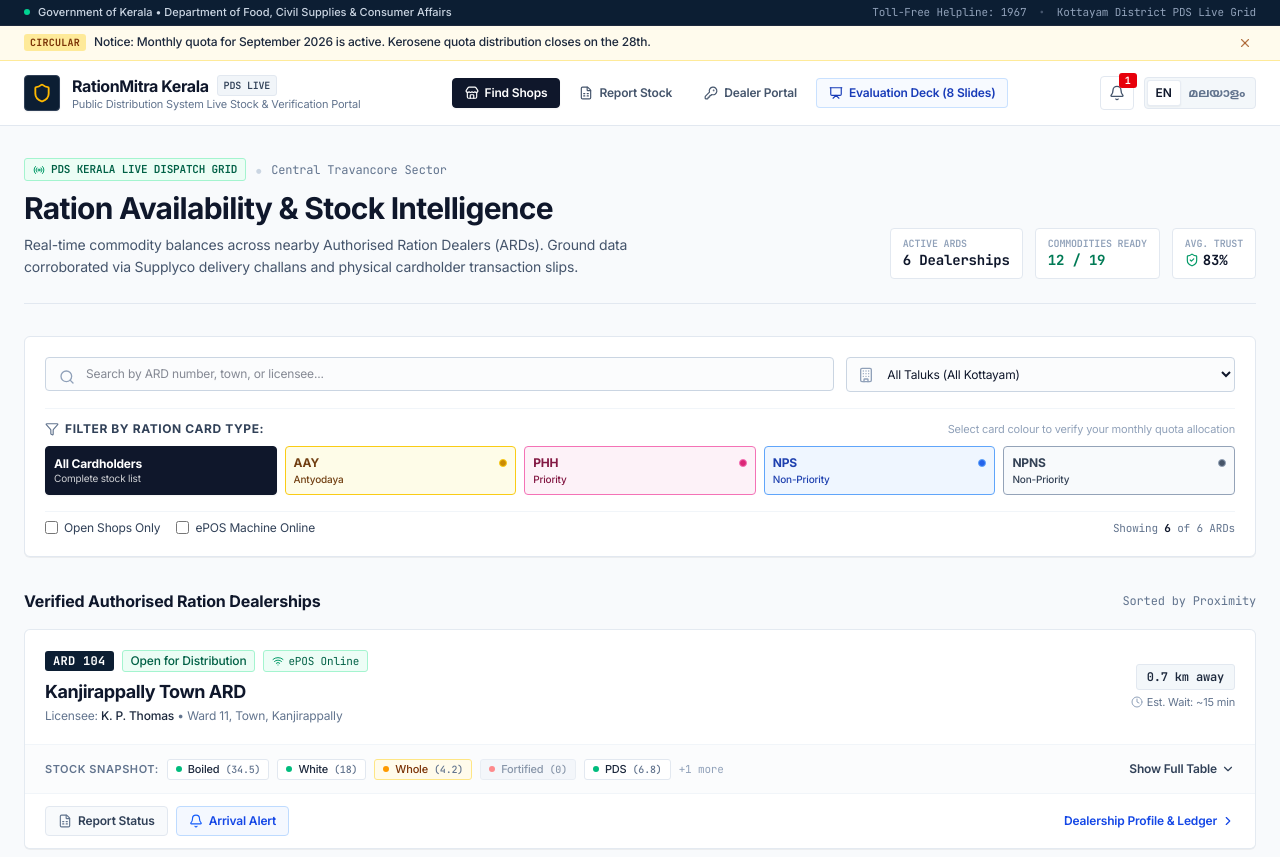
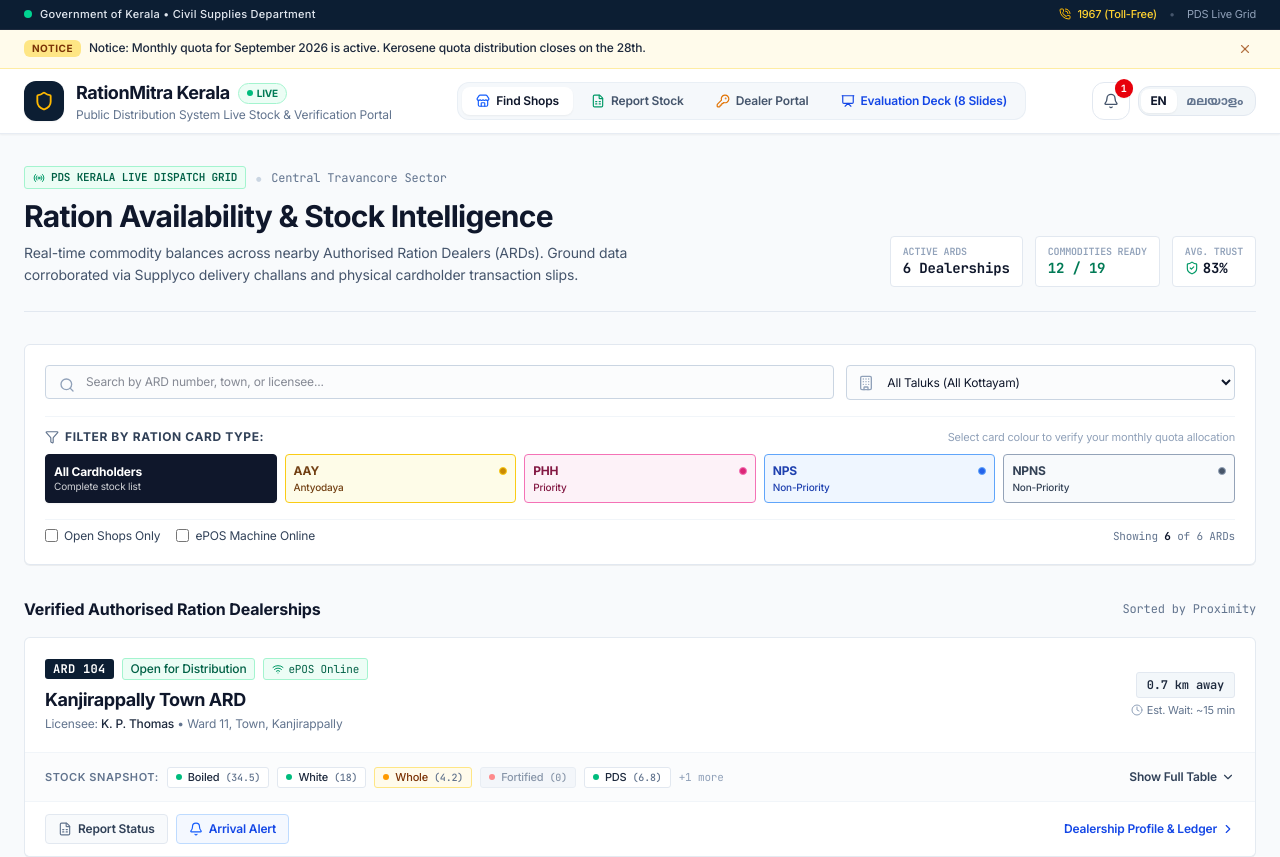
Before and after one commit to joyelshajii/RationMitra, a React (Vite) app: page / in a window 1280 px wide. Shown: the top 857 px of the page. Built offline with nearby package versions, Linux system fonts and the light colour scheme.

Commit message:
refactor(ui): streamline navigation header and trust verification badges

```diff
--- a/src/components/Header.tsx
+++ b/src/components/Header.tsx
@@ -8,8 +8,9 @@
   KeyRound,
   Presentation,
   X,
-  Radio,
+  PhoneCall,
   CheckCircle2,
+  Sparkles,
 } from 'lucide-react';
 import { getTranslation } from '../utils/i18n';
 
@@ -32,48 +33,52 @@
   const isMl = language === 'ml';
 
   return (
-    <header className="border-b border-slate-200 bg-white sticky top-0 z-40 transition-colors">
-      {/* Slim Institutional Civic Banner */}
-      <div className="bg-[#0C1E33] text-slate-200 text-[11px] py-1 px-4 sm:px-6 border-b border-slate-800">
-        <div className="max-w-7xl mx-auto flex flex-col sm:flex-row items-center justify-between gap-1">
-          <div className="flex items-center gap-2">
-            <span className="inline-block w-1.5 h-1.5 bg-emerald-400 rounded-full" />
-            <span className="font-medium tracking-normal text-slate-300">
+    <header className="border-b border-slate-200/80 bg-white/95 backdrop-blur-md sticky top-0 z-40 transition-all shadow-xs">
+      {/* Sleek Institutional Civic Banner */}
+      <div className="bg-[#0C1E33] text-slate-300 text-[11px] py-1.5 px-4 sm:px-6 border-b border-slate-800">
+        <div className="max-w-7xl mx-auto flex items-center justify-between gap-2">
+          <div className="flex items-center gap-2 truncate">
+            <span className="inline-block w-2 h-2 bg-emerald-400 rounded-full animate-pulse shrink-0" />
+            <span className="font-medium tracking-wide text-slate-200 truncate">
               {isMl
-                ? 'കേരള സർക്കാർ • ഭക്ഷ്യ പൊതുവിതരണ ഉപഭോക്തൃകാര്യ വകുപ്പ്'
-                : 'Government of Kerala • Department of Food, Civil Supplies & Consumer Affairs'}
+                ? 'കേരള സർക്കാർ • ഭക്ഷ്യ പൊതുവിതരണ വകുപ്പ്'
+                : 'Government of Kerala • Civil Supplies Department'}
             </span>
           </div>
 
-          <div className="flex items-center gap-3 text-slate-400 text-[11px] font-mono">
-            <span>Toll-Free Helpline: 1967</span>
-            <span className="text-slate-600 hidden md:inline">•</span>
-            <span className="hidden md:inline">Kottayam District PDS Live Grid</span>
+          <div className="flex items-center gap-3 shrink-0 text-slate-300 text-[11px]">
+            <a
+              href="tel:1967"
+              className="inline-flex items-center gap-1.5 text-amber-300 hover:text-amber-200 font-medium transition-colors"
+            >
+              <PhoneCall className="w-3 h-3 text-amber-400" />
+              <span>1967 (Toll-Free)</span>
+            </a>
+            <span className="text-slate-600 hidden sm:inline">•</span>
+            <span className="text-slate-400 hidden sm:inline">PDS Live Grid</span>
           </div>
         </div>
       </div>
 
-      {/* Emergency Administrative Advisory (Dismissible) */}
+      {/* Emergency Advisory Banner (Dismissible, soft styling) */}
       {showNoticeBanner && (
-        <div className="bg-amber-50/90 border-b border-amber-200/80 px-4 sm:px-6 py-1.5 text-xs text-amber-950 flex items-center justify-between">
-          <div className="max-w-7xl mx-auto w-full flex items-center gap-2">
-            <span
-              className="px-1.5 py-0.5 bg-amber-200/80 text-amber-900 font-mono text-[10px] font-bold tracking-wide"
-              style={{ borderRadius: '3px' }}
-            >
-              CIRCULAR
+        <div className="bg-amber-50 border-b border-amber-200/70 px-4 sm:px-6 py-2 text-xs text-amber-950 transition-all">
+          <div className="max-w-7xl mx-auto flex items-center justify-between gap-3">
+            <div className="flex items-center gap-2 truncate">
+              <span className="px-2 py-0.5 bg-amber-200 text-amber-900 font-bold text-[10px] rounded-md tracking-wider shrink-0">
+                NOTICE
               </span>
               <span className="truncate text-slate-800 font-medium">{t('emergencyNotice')}</span>
             </div>
             <button
               type="button"
               onClick={() => setShowNoticeBanner(false)}
-            className="text-amber-800/70 hover:text-amber-950 p-1 hover:bg-amber-100/50 transition-colors ml-2"
-            style={{ borderRadius: '3px' }}
+              className="text-amber-800/70 hover:text-amber-950 p-1 hover:bg-amber-200/50 rounded-md transition-colors shrink-0"
               aria-label="Dismiss notice"
             >
               <X className="w-3.5 h-3.5" />
             </button>
+          </div>
         </div>
       )}
 
@@ -84,85 +89,76 @@
           <button
             type="button"
             onClick={() => setActiveView('HOME')}
-            className="flex items-center gap-3 text-left group transition-opacity hover:opacity-95"
+            className="flex items-center gap-3 text-left group transition-all"
           >
-            <div
-              className="w-9 h-9 bg-[#0C1E33] text-amber-400 flex items-center justify-center border border-slate-700 shadow-xs shrink-0"
-              style={{ borderRadius: '4px' }}
-            >
+            <div className="w-10 h-10 bg-[#0C1E33] text-amber-400 flex items-center justify-center rounded-xl shadow-xs group-hover:scale-105 transition-transform shrink-0">
               <Shield className="w-5 h-5 stroke-[2.2]" />
             </div>
             <div>
               <div className="flex items-center gap-2">
-                <span className="text-base font-bold text-slate-900 tracking-tight">
+                <span className="text-lg font-bold text-slate-900 tracking-tight">
                   {t('portalTitle')}
                 </span>
-                <span
-                  className="text-[10px] font-mono font-semibold bg-slate-100 text-slate-700 px-1.5 py-0.5 border border-slate-200"
-                  style={{ borderRadius: '3px' }}
-                >
-                  PDS LIVE
+                <span className="inline-flex items-center gap-1 text-[10px] font-bold bg-emerald-50 text-emerald-700 px-2 py-0.5 rounded-full border border-emerald-200">
+                  <span className="w-1.5 h-1.5 rounded-full bg-emerald-500 animate-pulse" />
+                  LIVE
                 </span>
               </div>
-              <p className="text-[11px] text-slate-500 hidden sm:block leading-tight">
+              <p className="text-xs text-slate-500 hidden sm:block leading-tight">
                 {t('portalTagline')}
               </p>
             </div>
           </button>
 
           {/* Desktop Navigation Links */}
-          <nav className="hidden md:flex items-center gap-1.5">
+          <nav className="hidden md:flex items-center gap-1 bg-slate-100/70 p-1 rounded-xl border border-slate-200/60">
             <button
               type="button"
               onClick={() => setActiveView('HOME')}
-              className={`flex items-center gap-1.5 px-3 py-1.5 text-xs font-semibold border transition-all ${
+              className={`flex items-center gap-1.5 px-3.5 py-1.5 text-xs font-semibold rounded-lg transition-all ${
                 activeView === 'HOME' || activeView === 'SHOP_DETAIL'
-                  ? 'bg-slate-900 text-white border-slate-900 shadow-xs'
-                  : 'border-transparent text-slate-600 hover:text-slate-900 hover:bg-slate-100/80'
+                  ? 'bg-white text-slate-900 shadow-xs'
+                  : 'text-slate-600 hover:text-slate-900 hover:bg-white/50'
               }`}
-              style={{ borderRadius: '4px' }}
             >
-              <Store className="w-3.5 h-3.5" />
+              <Store className="w-3.5 h-3.5 text-blue-600" />
               <span>{t('navShops')}</span>
             </button>
 
             <button
               type="button"
               onClick={() => setActiveView('REPORT')}
-              className={`flex items-center gap-1.5 px-3 py-1.5 text-xs font-semibold border transition-all ${
+              className={`flex items-center gap-1.5 px-3.5 py-1.5 text-xs font-semibold rounded-lg transition-all ${
                 activeView === 'REPORT'
-                  ? 'bg-slate-900 text-white border-slate-900 shadow-xs'
-                  : 'border-transparent text-slate-600 hover:text-slate-900 hover:bg-slate-100/80'
+                  ? 'bg-white text-slate-900 shadow-xs'
+                  : 'text-slate-600 hover:text-slate-900 hover:bg-white/50'
               }`}
-              style={{ borderRadius: '4px' }}
             >
-              <FileSpreadsheet className="w-3.5 h-3.5" />
+              <FileSpreadsheet className="w-3.5 h-3.5 text-emerald-600" />
               <span>{t('navReport')}</span>
             </button>
 
             <button
               type="button"
               onClick={() => setActiveView('DEALER')}
-              className={`flex items-center gap-1.5 px-3 py-1.5 text-xs font-semibold border transition-all ${
+              className={`flex items-center gap-1.5 px-3.5 py-1.5 text-xs font-semibold rounded-lg transition-all ${
                 activeView === 'DEALER'
-                  ? 'bg-slate-900 text-white border-slate-900 shadow-xs'
-                  : 'border-transparent text-slate-600 hover:text-slate-900 hover:bg-slate-100/80'
+                  ? 'bg-white text-slate-900 shadow-xs'
+                  : 'text-slate-600 hover:text-slate-900 hover:bg-white/50'
               }`}
-              style={{ borderRadius: '4px' }}
             >
-              <KeyRound className="w-3.5 h-3.5" />
+              <KeyRound className="w-3.5 h-3.5 text-amber-600" />
               <span>{t('navDealer')}</span>
             </button>
 
             <button
               type="button"
               onClick={() => setActiveView('DECK')}
-              className={`flex items-center gap-1.5 px-3 py-1.5 text-xs font-semibold border transition-all ${
+              className={`flex items-center gap-1.5 px-3.5 py-1.5 text-xs font-semibold rounded-lg transition-all ${
                 activeView === 'DECK'
-                  ? 'bg-blue-700 text-white border-blue-700 shadow-xs'
-                  : 'border-blue-200/80 text-blue-800 bg-blue-50/50 hover:bg-blue-100/60'
+                  ? 'bg-blue-600 text-white shadow-xs'
+                  : 'text-blue-700 hover:bg-blue-50'
               }`}
-              style={{ borderRadius: '4px' }}
             >
               <Presentation className="w-3.5 h-3.5" />
               <span>{t('navDeck')}</span>
@@ -170,26 +166,22 @@
           </nav>
 
           {/* Right Controls: Notifications & Language */}
-          <div className="flex items-center gap-2.5">
+          <div className="flex items-center gap-2">
             {/* Notifications Popover */}
             <div className="relative">
               <button
                 type="button"
                 onClick={() => setShowNotifDropdown(!showNotifDropdown)}
-                className={`relative p-2 border transition-colors ${
+                className={`relative p-2.5 rounded-xl border transition-all ${
                   showNotifDropdown
-                    ? 'bg-slate-100 border-slate-300 text-slate-900'
+                    ? 'bg-slate-100 border-slate-300 text-slate-900 shadow-inner'
                     : 'border-slate-200 text-slate-600 hover:text-slate-900 hover:bg-slate-50'
                 }`}
-                style={{ borderRadius: '4px' }}
                 aria-label="View notifications"
               >
                 <Bell className="w-4 h-4" />
                 {unreadCount > 0 && (
-                  <span
-                    className="absolute -top-1 -right-1 px-1.5 py-0.2 bg-red-600 text-white font-mono text-[10px] font-bold"
-                    style={{ borderRadius: '3px' }}
-                  >
+                  <span className="absolute -top-1 -right-1 px-1.5 py-0.5 bg-red-600 text-white font-mono text-[10px] font-bold rounded-full shadow-xs">
                     {unreadCount}
                   </span>
                 )}
@@ -197,17 +189,14 @@
 
               {/* Notification Dropdown Panel */}
               {showNotifDropdown && (
-                <div
-                  className="absolute right-0 mt-2 w-80 sm:w-96 bg-white border border-slate-200 shadow-xl z-50 overflow-hidden"
-                  style={{ borderRadius: '4px' }}
-                >
+                <div className="absolute right-0 mt-2 w-80 sm:w-96 bg-white border border-slate-200 shadow-xl rounded-2xl z-50 overflow-hidden animate-in fade-in-50 zoom-in-95">
                   <div className="px-4 py-3 bg-slate-50 border-b border-slate-200 flex items-center justify-between">
                     <div className="flex items-center gap-2">
                       <span className="text-xs font-bold text-slate-900">
-                        {isMl ? 'സ്റ്റോക്ക് അറിയിപ്പുകൾ' : 'PDS Stock Arrival Alerts'}
+                        {isMl ? 'സ്റ്റോക്ക് അറിയിപ്പുകൾ' : 'Stock Arrival Alerts'}
                       </span>
                       {unreadCount > 0 && (
-                        <span className="text-[10px] font-mono bg-blue-100 text-blue-800 px-1.5 py-0.2 font-semibold" style={{ borderRadius: '2px' }}>
+                        <span className="text-[10px] font-bold bg-blue-100 text-blue-800 px-2 py-0.5 rounded-full">
                           {unreadCount} new
                         </span>
                       )}
@@ -216,14 +205,14 @@
                       <button
                         type="button"
                         onClick={clearNotifications}
-                        className="text-[11px] text-slate-500 hover:text-slate-800 transition-colors"
+                        className="text-xs text-slate-500 hover:text-slate-800 transition-colors"
                       >
                         {isMl ? 'മായ്ക്കുക' : 'Clear all'}
                       </button>
                       <button
                         type="button"
                         onClick={() => setShowNotifDropdown(false)}
-                        className="text-slate-400 hover:text-slate-700 p-0.5"
+                        className="text-slate-400 hover:text-slate-700 p-1 rounded-md"
                       >
                         <X className="w-4 h-4" />
                       </button>
@@ -232,8 +221,8 @@
 
                   <div className="max-h-80 overflow-y-auto divide-y divide-slate-100">
                     {notifications.length === 0 ? (
-                      <div className="py-8 px-4 text-center space-y-1 text-slate-500">
-                        <CheckCircle2 className="w-6 h-6 text-slate-300 mx-auto" />
+                      <div className="py-8 px-4 text-center space-y-2 text-slate-500">
+                        <CheckCircle2 className="w-7 h-7 text-slate-300 mx-auto" />
                         <p className="text-xs">{isMl ? 'പുതിയ അറിയിപ്പുകൾ ഇല്ല.' : 'No stock notifications at this moment.'}</p>
                       </div>
                     ) : (
@@ -242,10 +231,10 @@
                           key={n.id}
                           onClick={() => markNotificationRead(n.id)}
                           className={`p-3.5 text-xs cursor-pointer transition-colors ${
-                            n.read ? 'bg-white opacity-80' : 'bg-blue-50/30'
+                            n.read ? 'bg-white opacity-85' : 'bg-blue-50/40 font-medium'
                           } hover:bg-slate-50`}
                         >
-                          <div className="flex items-start justify-between gap-1 mb-1">
+                          <div className="flex items-start justify-between gap-2 mb-1">
                             <span className="font-semibold text-slate-900">{n.title}</span>
                             <span className="text-[10px] font-mono text-slate-400 shrink-0">
                               {new Date(n.timestamp).toLocaleTimeString([], {
@@ -254,7 +243,7 @@
                               })}
                             </span>
                           </div>
-                          <p className="text-slate-600 text-[11px] leading-relaxed">{n.body}</p>
+                          <p className="text-slate-600 text-xs leading-relaxed">{n.body}</p>
                         </div>
                       ))
                     )}
@@ -264,31 +253,26 @@
             </div>
 
             {/* Segmented Language Selector */}
-            <div
-              className="flex items-center border border-slate-200 bg-slate-100/80 p-0.5"
-              style={{ borderRadius: '4px' }}
-            >
+            <div className="flex items-center border border-slate-200 bg-slate-100/90 p-0.5 rounded-xl">
               <button
                 type="button"
                 onClick={() => setLanguage('en')}
-                className={`px-2 py-1 text-xs font-semibold transition-all ${
+                className={`px-2.5 py-1 text-xs font-bold rounded-lg transition-all ${
                   language === 'en'
-                    ? 'bg-white text-slate-900 shadow-xs border border-slate-200/80'
-                    : 'text-slate-500 hover:text-slate-900 border-transparent'
+                    ? 'bg-white text-slate-900 shadow-xs'
+                    : 'text-slate-500 hover:text-slate-800'
                 }`}
-                style={{ borderRadius: '3px' }}
               >
                 EN
               </button>
               <button
                 type="button"
                 onClick={() => setLanguage('ml')}
-                className={`px-2 py-1 text-xs font-semibold transition-all ${
+                className={`px-2.5 py-1 text-xs font-bold rounded-lg transition-all ${
                   language === 'ml'
-                    ? 'bg-white text-slate-900 shadow-xs border border-slate-200/80'
-                    : 'text-slate-500 hover:text-slate-900 border-transparent'
+                    ? 'bg-white text-slate-900 shadow-xs'
+                    : 'text-slate-500 hover:text-slate-800'
                 }`}
-                style={{ borderRadius: '3px' }}
               >
                 മലയാളം
               </button>
@@ -297,50 +281,54 @@
         </div>
 
         {/* Mobile Navigation Strip */}
-        <div className="md:hidden flex items-center justify-between py-2 border-t border-slate-200 text-xs font-medium">
+        <div className="md:hidden grid grid-cols-4 gap-1 py-2 border-t border-slate-200/80 text-xs font-semibold">
           <button
             type="button"
             onClick={() => setActiveView('HOME')}
-            className={`py-1 px-2 border-b-2 transition-colors ${
+            className={`py-1.5 px-2 text-center rounded-lg transition-all flex flex-col items-center gap-0.5 ${
               activeView === 'HOME' || activeView === 'SHOP_DETAIL'
-                ? 'text-slate-900 border-slate-900 font-bold'
-                : 'text-slate-500 border-transparent'
+                ? 'bg-slate-900 text-white shadow-xs'
+                : 'text-slate-600 hover:bg-slate-100'
             }`}
           >
-            {t('navShops')}
+            <Store className="w-3.5 h-3.5" />
+            <span className="text-[11px]">{t('navShops')}</span>
           </button>
           <button
             type="button"
             onClick={() => setActiveView('REPORT')}
-            className={`py-1 px-2 border-b-2 transition-colors ${
+            className={`py-1.5 px-2 text-center rounded-lg transition-all flex flex-col items-center gap-0.5 ${
               activeView === 'REPORT'
-                ? 'text-slate-900 border-slate-900 font-bold'
-                : 'text-slate-500 border-transparent'
+                ? 'bg-slate-900 text-white shadow-xs'
+                : 'text-slate-600 hover:bg-slate-100'
             }`}
           >
-            {t('navReport')}
+            <FileSpreadsheet className="w-3.5 h-3.5" />
+            <span className="text-[11px]">{t('navReport')}</span>
           </button>
           <button
             type="button"
             onClick={() => setActiveView('DEALER')}
-            className={`py-1 px-2 border-b-2 transition-colors ${
+            className={`py-1.5 px-2 text-center rounded-lg transition-all flex flex-col items-center gap-0.5 ${
               activeView === 'DEALER'
-                ? 'text-slate-900 border-slate-900 font-bold'
-                : 'text-slate-500 border-transparent'
+                ? 'bg-slate-900 text-white shadow-xs'
+                : 'text-slate-600 hover:bg-slate-100'
             }`}
           >
-            {t('navDealer')}
+            <KeyRound className="w-3.5 h-3.5" />
+            <span className="text-[11px]">{t('navDealer')}</span>
           </button>
           <button
             type="button"
             onClick={() => setActiveView('DECK')}
-            className={`py-1 px-2 border-b-2 transition-colors ${
+            className={`py-1.5 px-2 text-center rounded-lg transition-all flex flex-col items-center gap-0.5 ${
               activeView === 'DECK'
-                ? 'text-blue-700 border-blue-700 font-bold'
-                : 'text-blue-800 border-transparent'
+                ? 'bg-blue-600 text-white shadow-xs'
+                : 'text-blue-700 bg-blue-50/60'
             }`}
           >
-            {t('navDeck')}
+            <Presentation className="w-3.5 h-3.5" />
+            <span className="text-[11px]">{t('navDeck')}</span>
           </button>
         </div>
       </div>
```
Also changed, not shown: src/components/TrustBadge.tsx (+16 -12 lines). Lines whose indentation alone changed are shown as unchanged.
